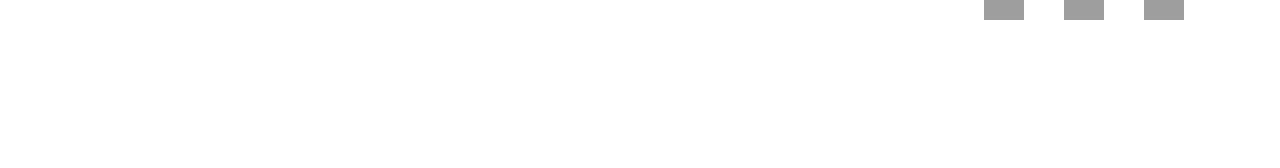
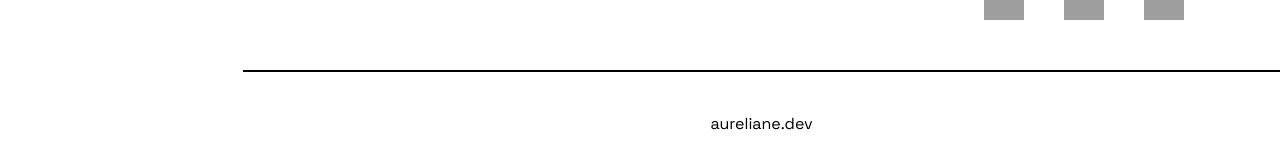
Before and after one commit to AurelianeD/portfolio, a SvelteKit app: page / in a window 1280 px wide. Shown: the part 2155-2323 px from the top of the page. Before the commit the page ends 2225 px from the top, so only its background shows below. Built offline with nearby package versions, Linux system fonts and the light colour scheme; grey boxes are pictures that could not be loaded.

Commit message:
add footer

```diff
--- /dev/null
+++ b/src/components/Footer.svelte
@@ -0,0 +1,5 @@
+<script lang="ts"></script>
+
+<div class="border-t-2 border-black p-10 flex justify-center md:ml-[19%]">
+	<p>aureliane.dev</p>
+</div>
```
